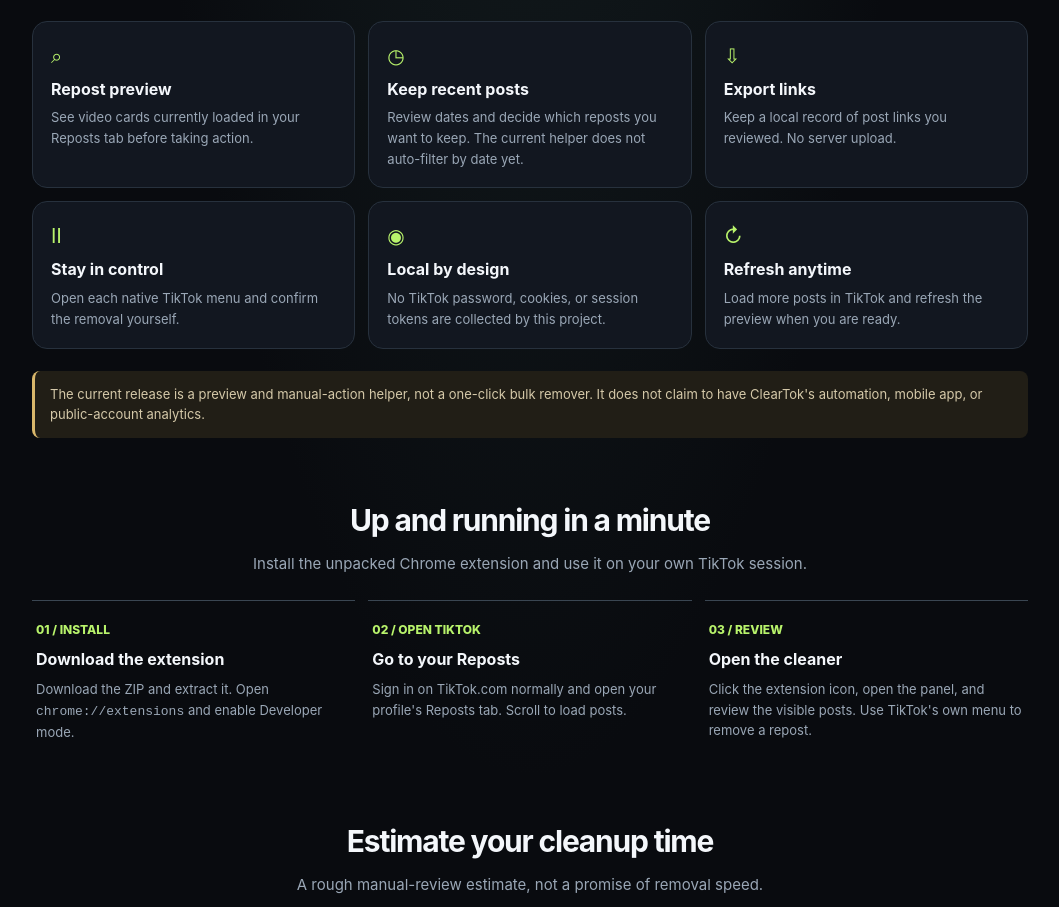
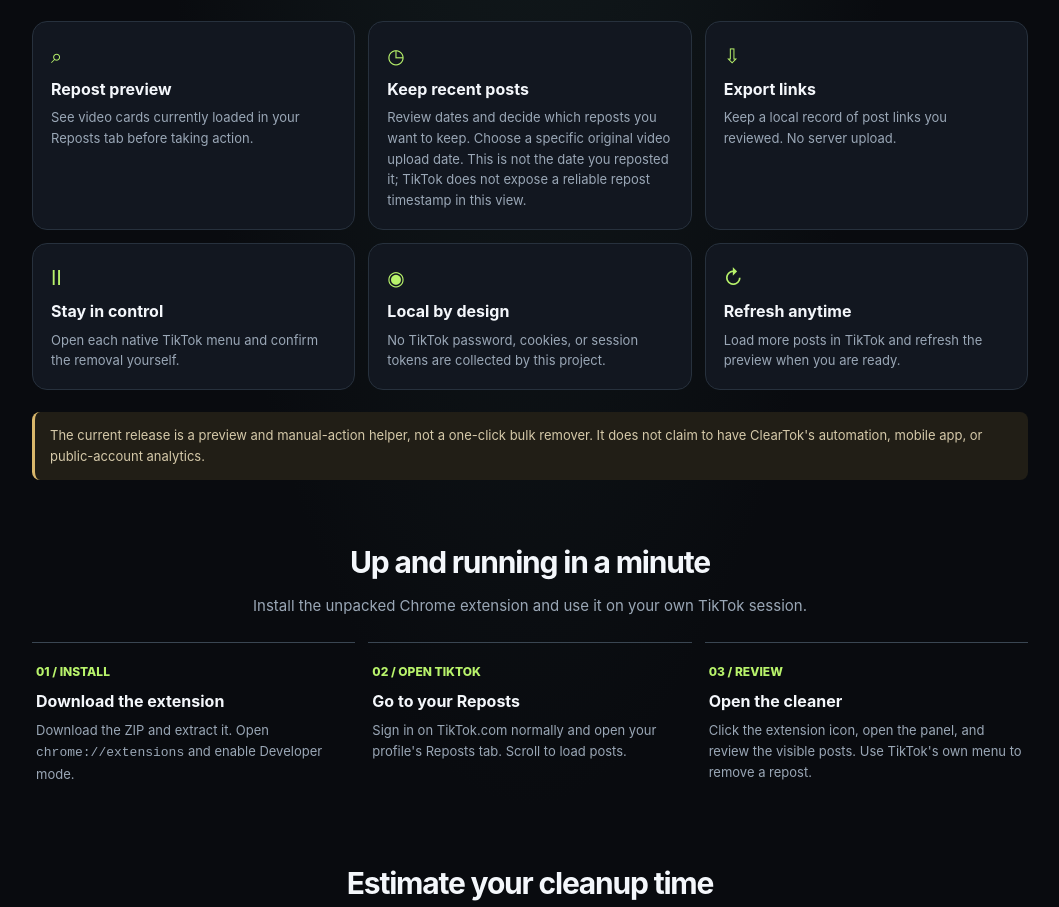
Before and after one commit to zerryH/tiktok-repost-cleaner, a browser extension: page index.html in a window 1280 px wide. Shown: the part 1011-1918 px from the top of the page, without its empty margins (110-1169 px from the left). Drawn offline with Linux system fonts and the light colour scheme.

Commit message:
Document exact-day filter limitations on landing page

```diff
--- a/index.html
+++ b/index.html
@@ -21,7 +21,7 @@ section{margin:58px 0}.sectionhead{text-align:center;max-width:650px;margin:0 au
 <div class="dashboard"><div class="dashhead"><b>Repost overview <span class="live">● LOCAL PREVIEW</span></b><span class="fakebtn">Chrome helper</span></div><div class="stats"><div class="stat"><strong>—</strong><span>Found on page</span></div><div class="stat"><strong>—</strong><span>Reviewed</span></div><div class="stat"><strong>—</strong><span>Removed</span></div></div><div class="previewrow"><span>Cleanup progress</span><span>Preview only</span></div><div class="progress"><i></i></div><div class="previewrow"><span>Open TikTok → Reposts → scan visible posts</span><span class="fakebtn">Your browser</span></div></div></div>
 <section id="features"><div class="sectionhead"><h2>Everything in one tidy workflow</h2><p>Useful tools for reviewing your repost history without handing over your account.</p></div><div class="grid">
 <div class="card"><div class="icon">⌕</div><h3>Repost preview</h3><p>See video cards currently loaded in your Reposts tab before taking action.</p></div>
-<div class="card"><div class="icon">◷</div><h3>Keep recent posts</h3><p>Review dates and decide which reposts you want to keep. The current helper does not auto-filter by date yet.</p></div>
+<div class="card"><div class="icon">◷</div><h3>Keep recent posts</h3><p>Review dates and decide which reposts you want to keep. Choose a specific original video upload date. This is not the date you reposted it; TikTok does not expose a reliable repost timestamp in this view.</p></div>
 <div class="card"><div class="icon">⇩</div><h3>Export links</h3><p>Keep a local record of post links you reviewed. No server upload.</p></div>
 <div class="card"><div class="icon">Ⅱ</div><h3>Stay in control</h3><p>Open each native TikTok menu and confirm the removal yourself.</p></div>
 <div class="card"><div class="icon">◉</div><h3>Local by design</h3><p>No TikTok password, cookies, or session tokens are collected by this project.</p></div>
```
